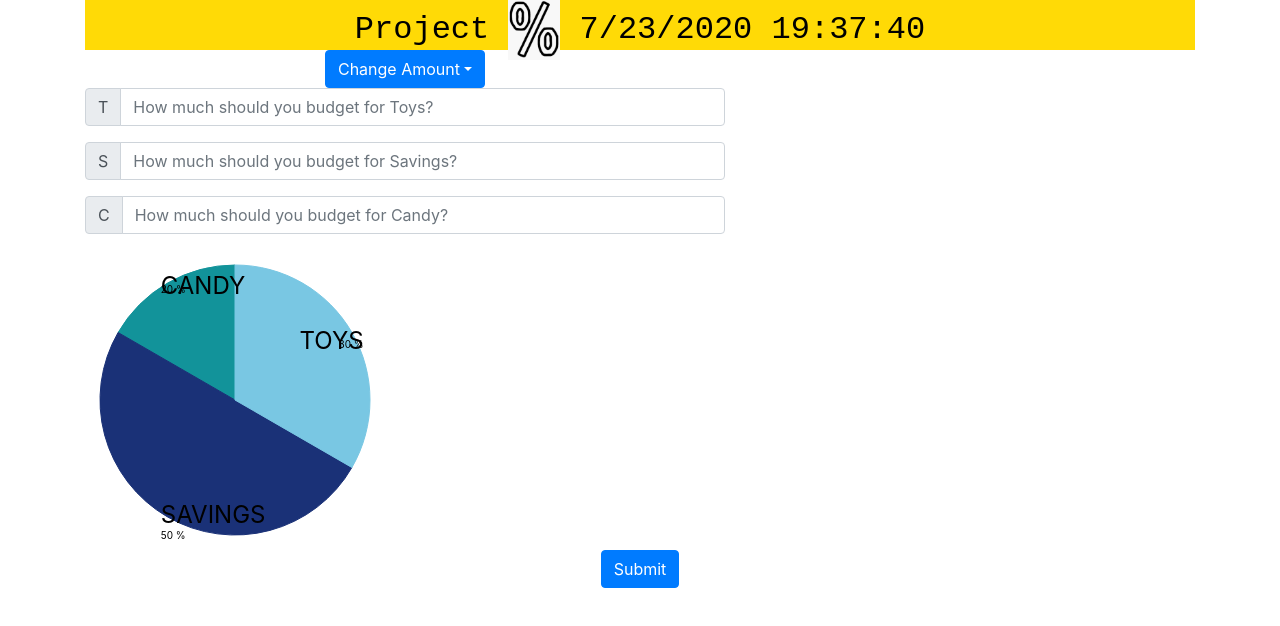
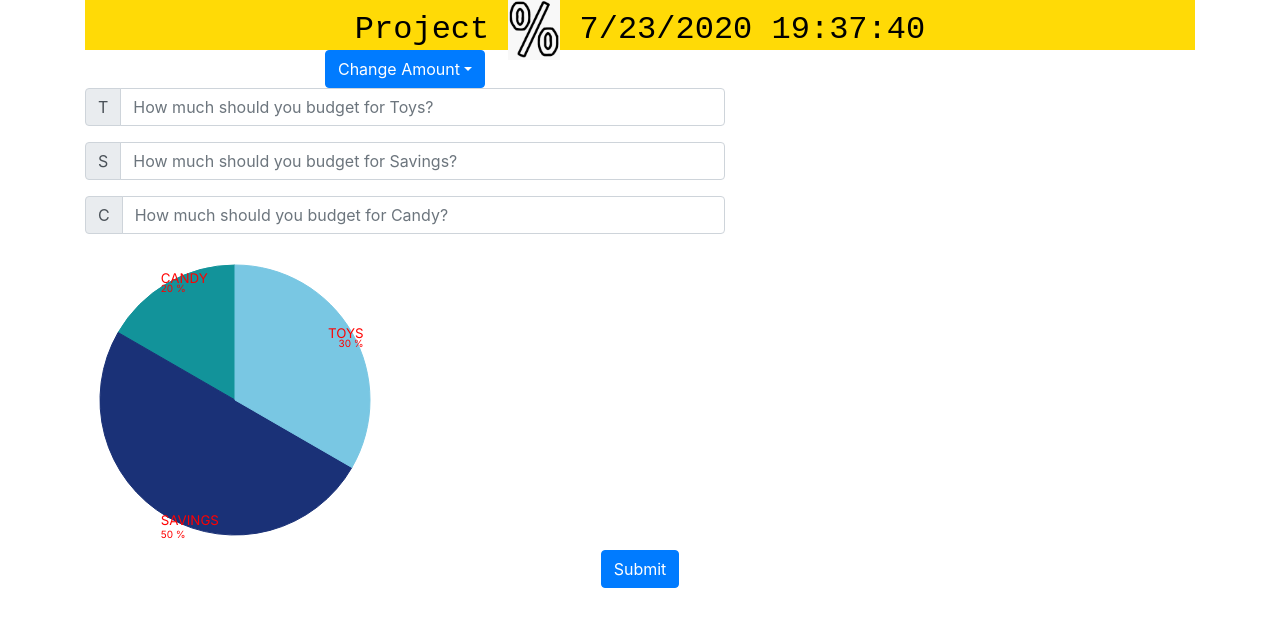
Before and after one commit to keishon104/bc003_groupproject, a React (Create React App) app: page / in a window 1280 px wide. Shown: the top 626 px of the page. Built offline with nearby package versions, Linux system fonts and the light colour scheme.

Commit message:
updates piechart format

```diff
--- a/src/components/piechart/piechart.css
+++ b/src/components/piechart/piechart.css
@@ -1,8 +1,17 @@
 .radial {
     color: blue; color: blueviolet; color: coral;
-    text-align: initial;
+    text-align: start;
+    text-rendering: geometricPrecision;
+    word-spacing: 0rem;
+    background-color: none;
+    font-size: smaller;
+    fill:red;
+    align-items: baseline;
+
+  }
+
+  .subLabel {
+    text-align: inherit;
     text-rendering: optimizeLegibility;
-    word-spacing: unset;
-    background-color: none;
-    font-size: x-large;
+    fill:red;
   }
```
